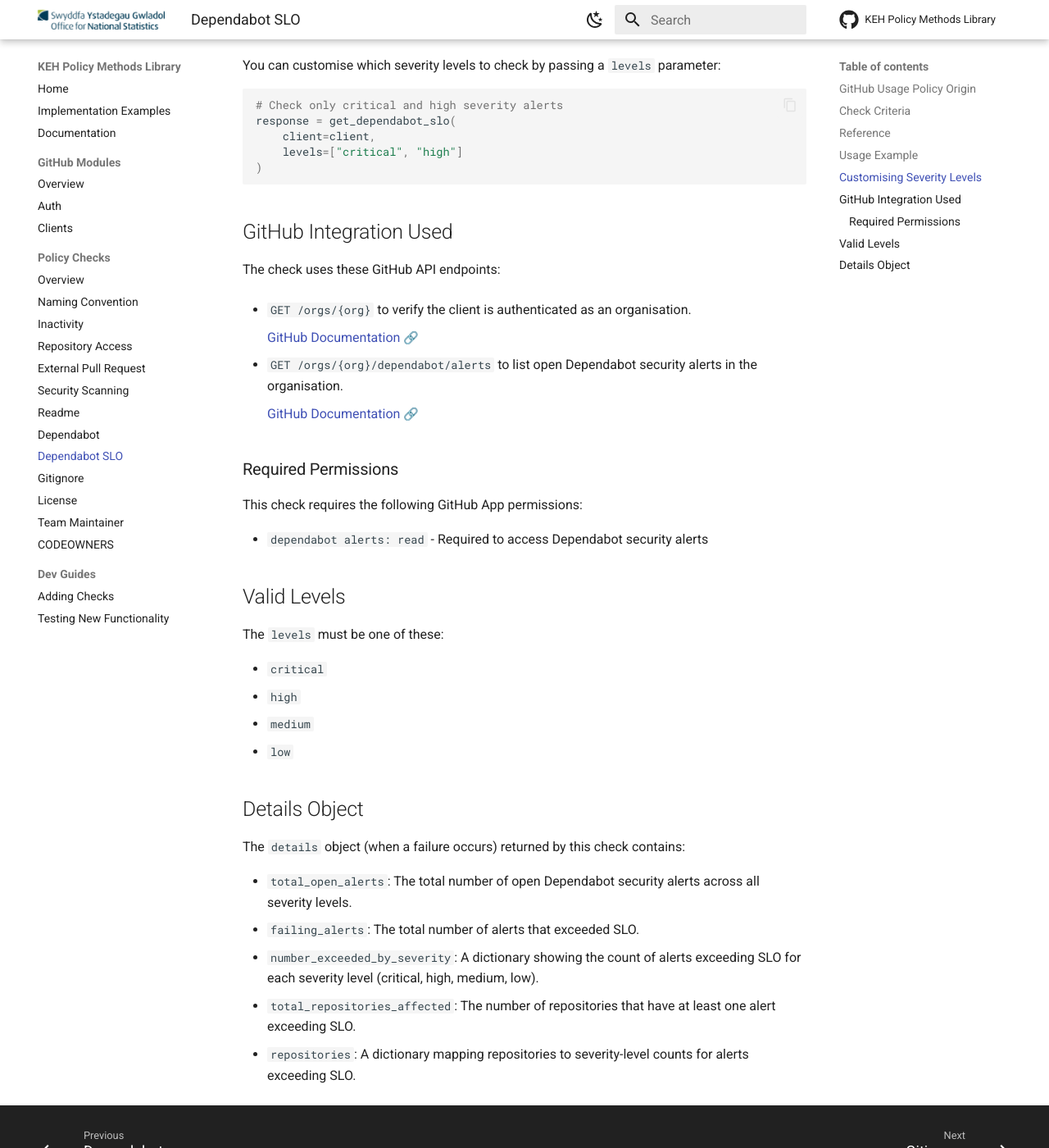
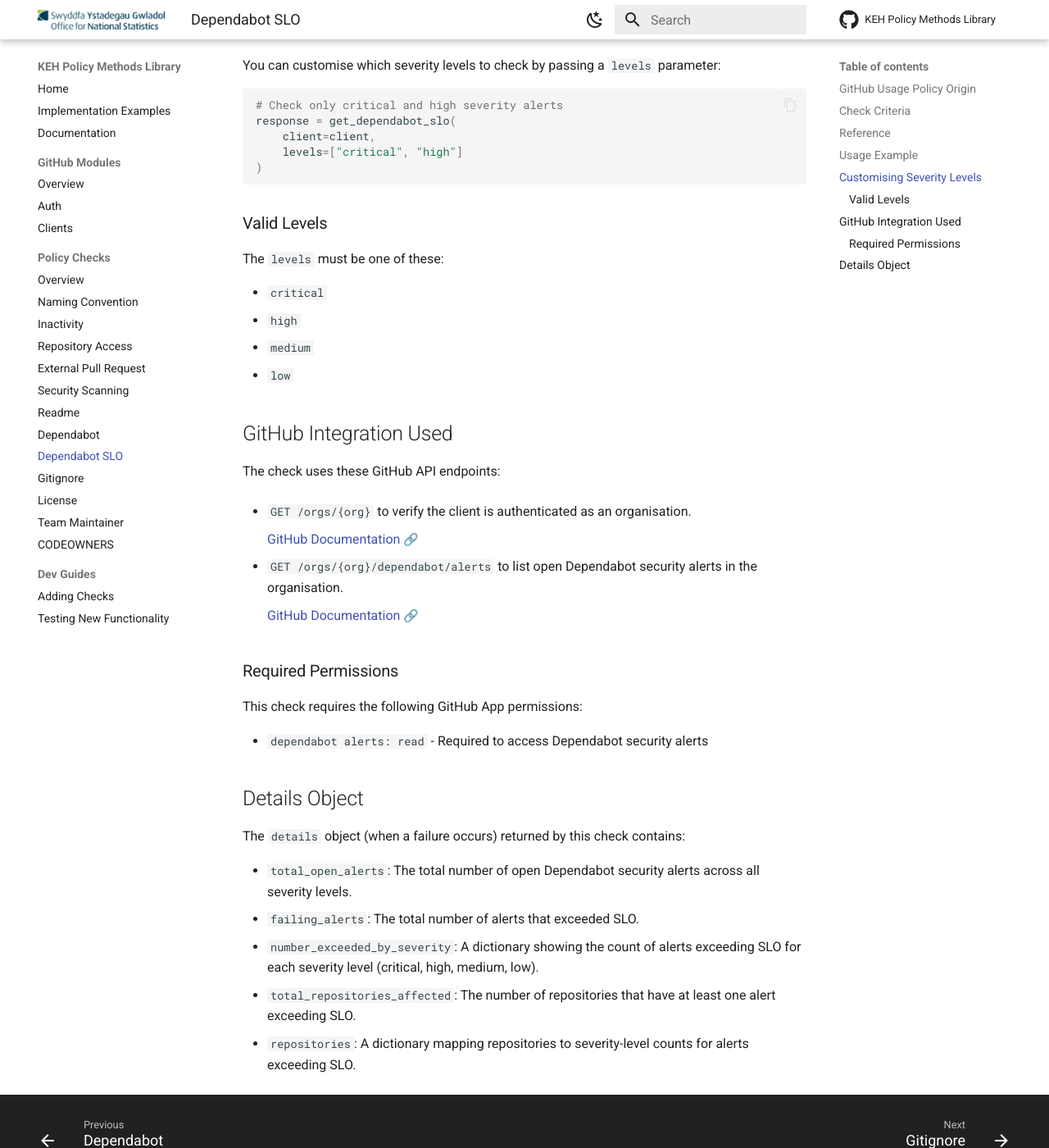
Before and after one commit to ONS-Innovation/keh-policy-methods-library, an MkDocs documentation site: the page built from docs/checks/dependabot_slo.md, in a window 1280 px wide and 1400 px high, scrolled down 2464 px. Shown: the whole window at 82% size. Built offline with MkDocs 1.6.1 and Material for MkDocs 9.7.7, drawn with Linux system fonts in a browser that asks for light colours; emoji names are drawn with the system emoji font; comment, search, counter and statistics services are not loaded; part of the change alters nothing that is shown.

````diff
--- a/docs/checks/dependabot_slo.md
+++ b/docs/checks/dependabot_slo.md
@@ -96,6 +96,15 @@ response = get_dependabot_slo(
 )
 ```
 
+### Valid Levels
+
+The `levels` must be one of these:
+
+- `critical`
+- `high`
+- `medium`
+- `low`
+
 ## GitHub Integration Used
 
 The check uses these GitHub API endpoints:
@@ -114,15 +123,6 @@ This check requires the following GitHub App permissions:
 
 - `dependabot alerts: read` - Required to access Dependabot security alerts
 
-## Valid Levels
-
-The `levels` must be one of these:
-
-- `critical`
-- `high`
-- `medium`
-- `low`
-
 ## Details Object
 
 The `details` object (when a failure occurs) returned by this check contains:
````
